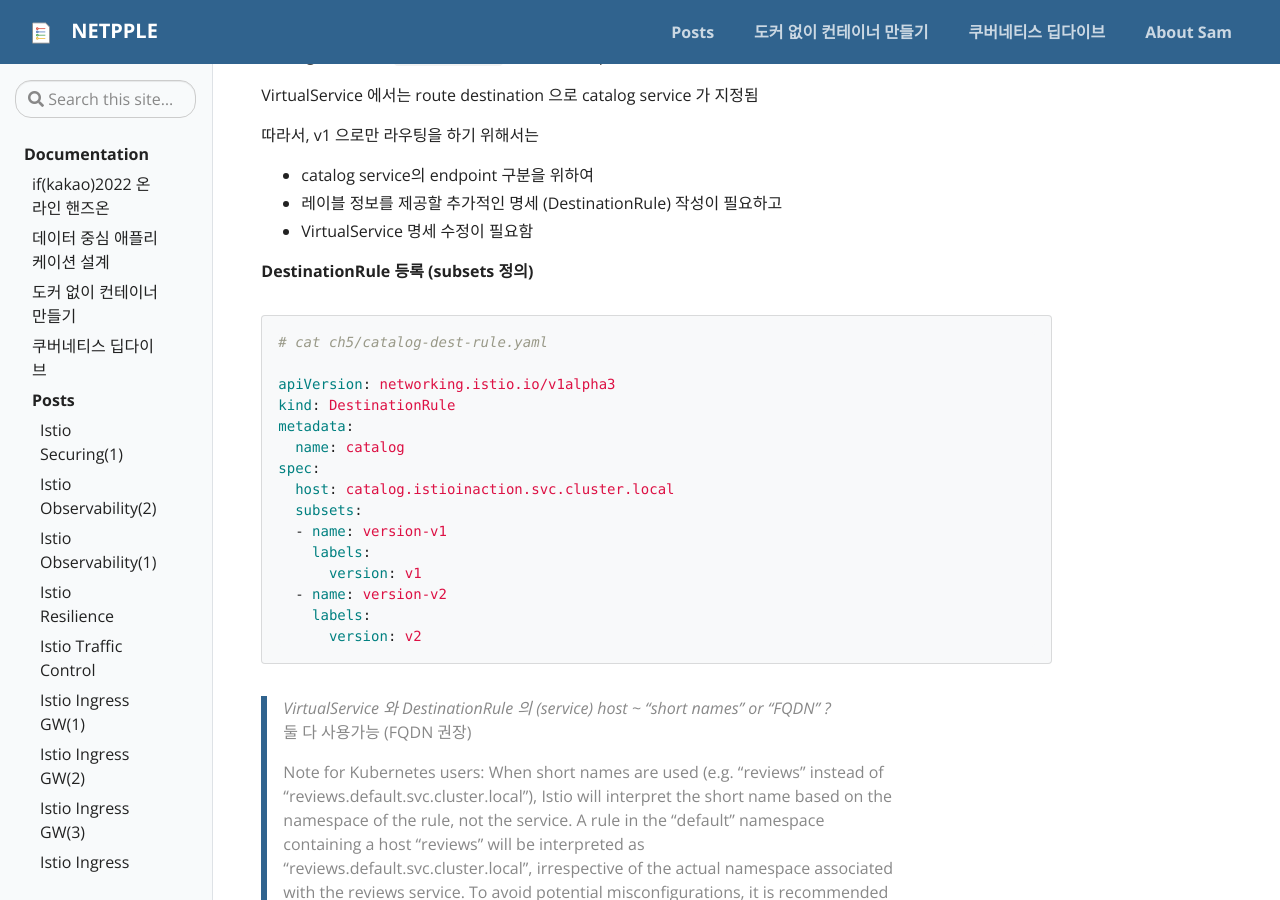
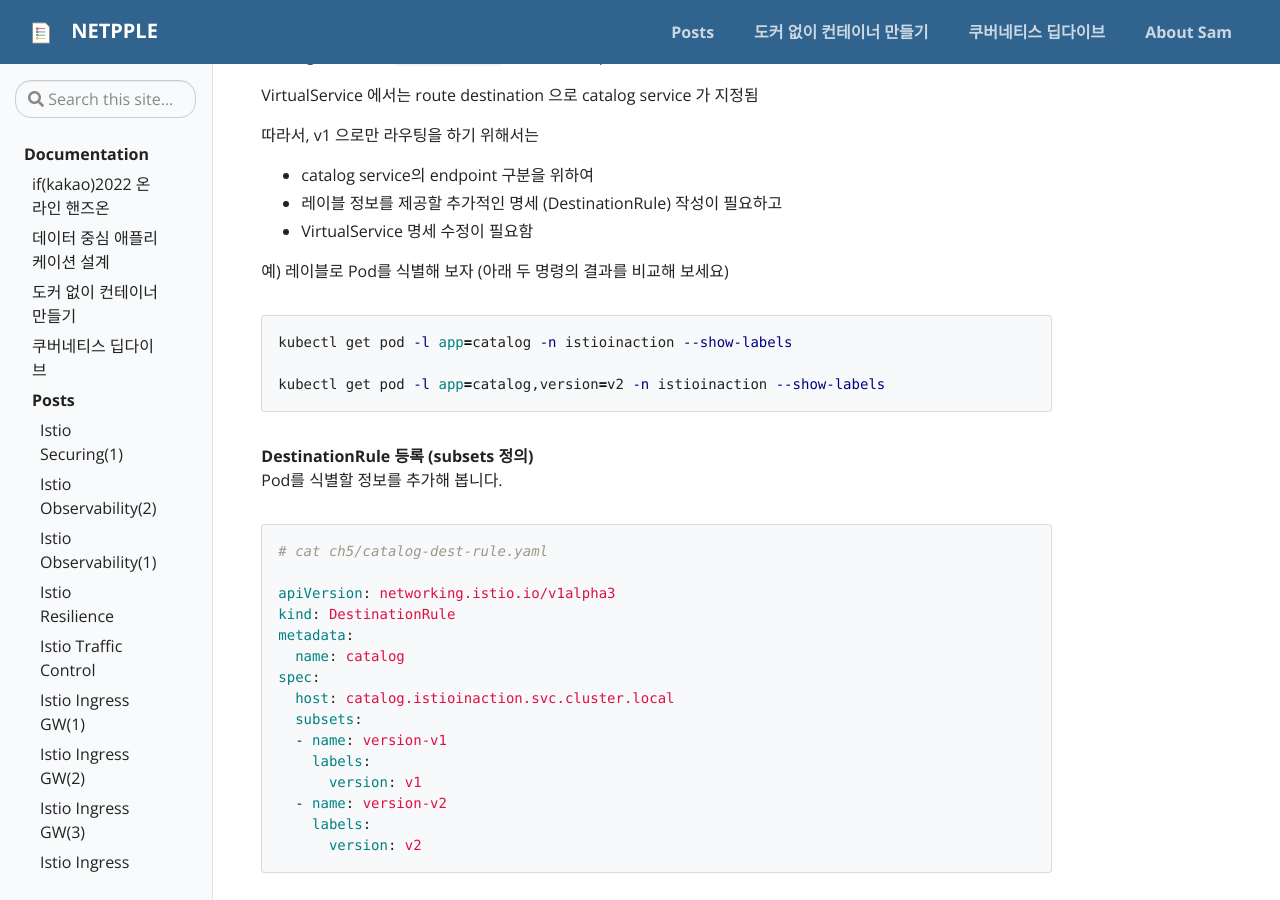
Before and after one commit to netpple/netpple.github.io, a Jekyll site: the page built from _posts/2023-01-07-Istio-ch5-traffic-control.md, in a window 1280 px wide and 900 px high, scrolled down 5739 px. Built offline with Jekyll 4.4.1, drawn with Linux system fonts in a browser that asks for light colours; our own code applies the rules of GitHub Pages for plain Markdown files; some of the changed text lies outside the part shown.

Commit message:
문구수정

````diff
--- a/_posts/2023-01-07-Istio-ch5-traffic-control.md
+++ b/_posts/2023-01-07-Istio-ch5-traffic-control.md
@@ -262,7 +262,16 @@
 - 레이블 정보를 제공할 추가적인 명세 (DestinationRule) 작성이 필요하고
 - VirtualService 명세 수정이 필요함
 
+예) 레이블로 Pod를 식별해 보자 (아래 두 명령의 결과를 비교해 보세요)
+
+```bash
+kubectl get pod -l app=catalog -n istioinaction --show-labels
+
+kubectl get pod -l app=catalog,version=v2 -n istioinaction --show-labels
+```
+
 **DestinationRule 등록 (subsets 정의)**
+Pod를 식별할 정보를 추가해 봅니다.
 
 ```yaml
 # cat ch5/catalog-dest-rule.yaml
````
Also changed, not shown: other parts of _posts/2023-01-07-Istio-ch5-traffic-control.md (+1 -1 lines), _posts/2022-12-24-Istio-ch4-1-ingress-gw.md (line endings or trailing spaces).
